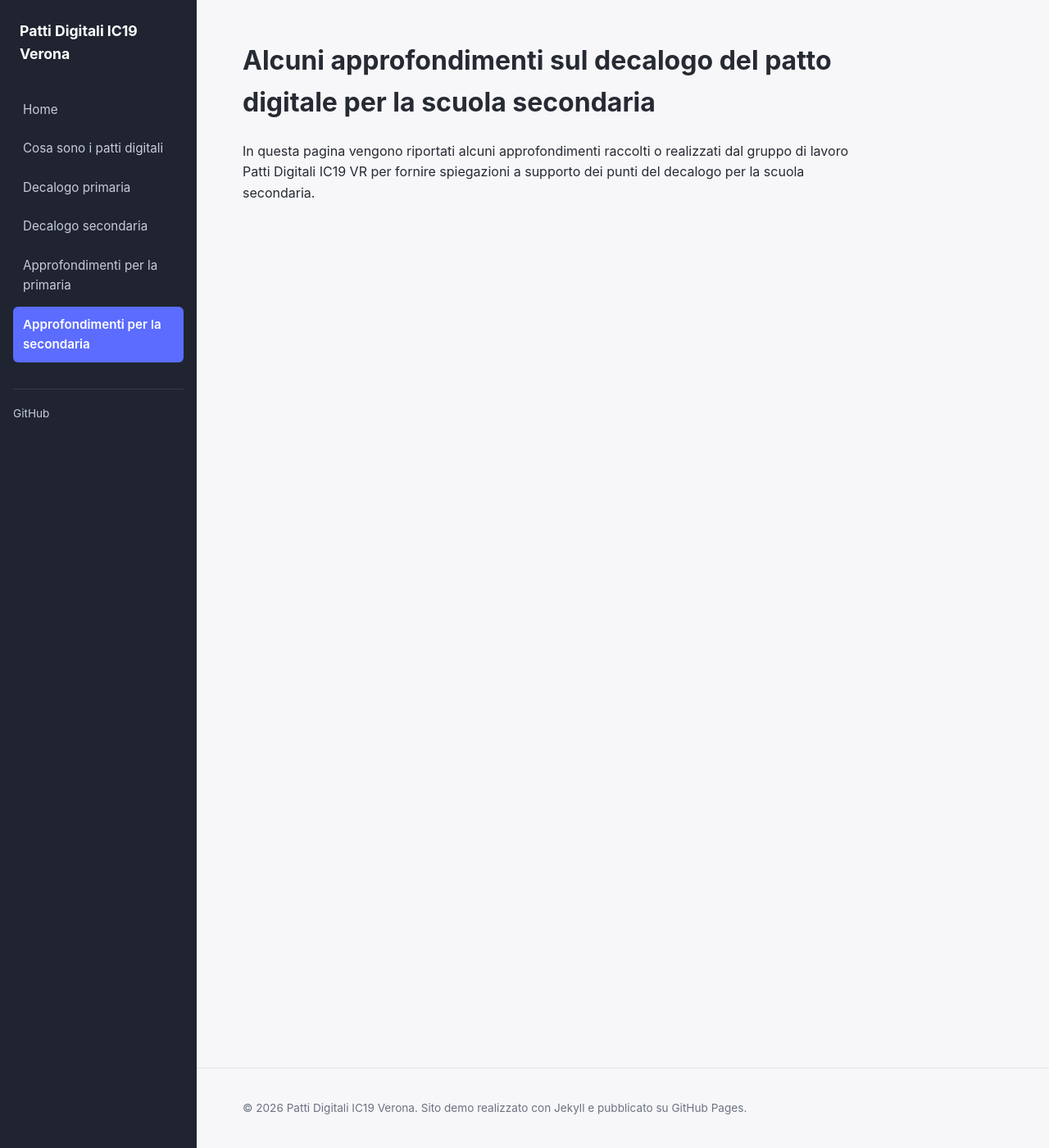
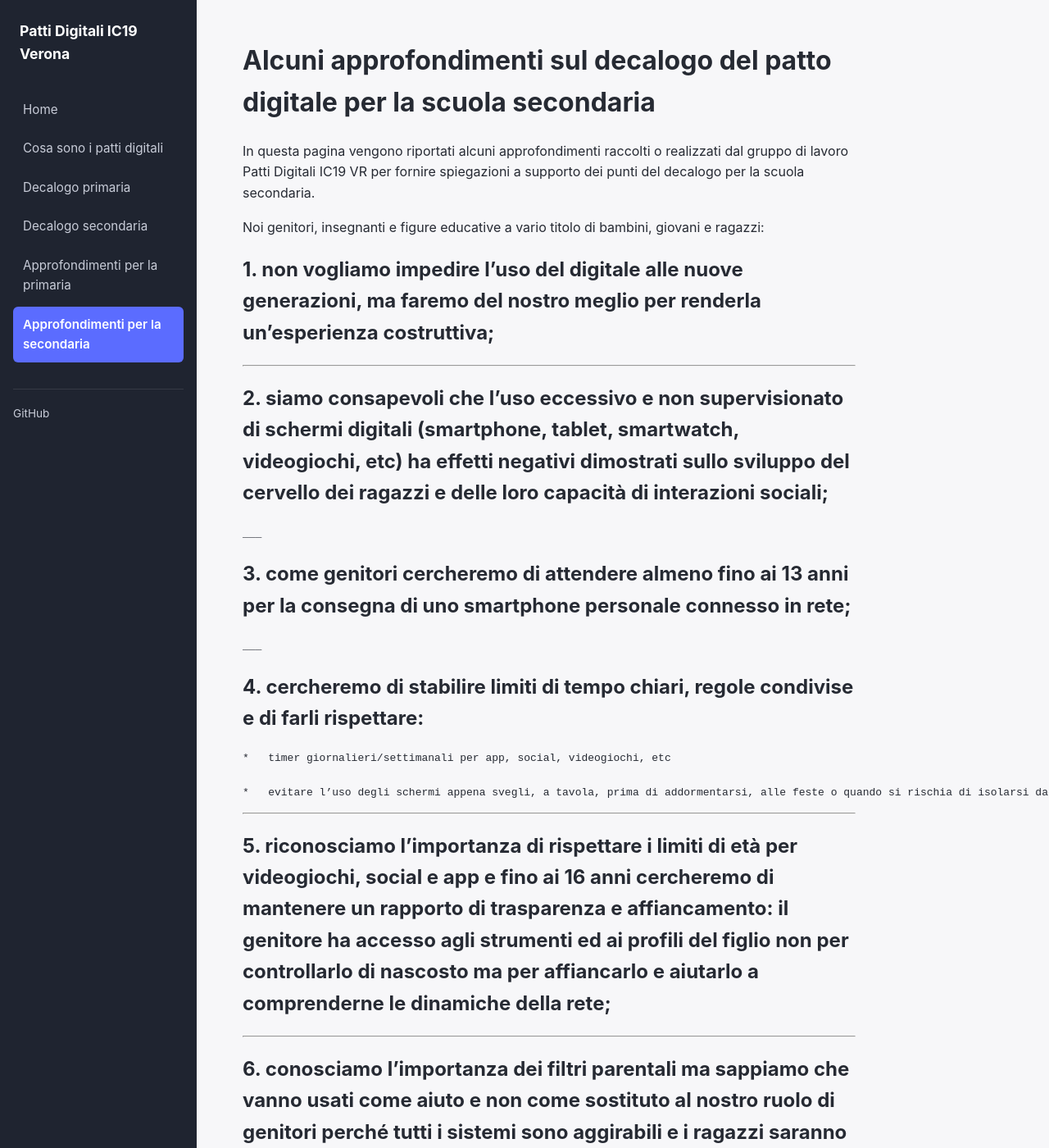
Before and after one commit to albvalente/prova, a Jekyll site: the page built from patto-digitale-secondaria-approfondimenti.md, in a window 1280 px wide and 1400 px high. Shown: the whole window at 82% size. Built offline with Jekyll 4.4.1, drawn with Linux system fonts in a browser that asks for light colours; some of the changed text lies outside the part shown.

Commit message:
Update patto-digitale-secondaria-approfondimenti.md

```diff
--- a/patto-digitale-secondaria-approfondimenti.md
+++ b/patto-digitale-secondaria-approfondimenti.md
@@ -3,6 +3,49 @@
 title: Schede di approfondimento sul patto digitale per la scuola secondaria
 permalink: /patto-digitale-secondaria-approfondimenti/
 ---
+
 # Alcuni approfondimenti sul decalogo del patto digitale per la scuola secondaria
 
 In questa pagina vengono riportati alcuni approfondimenti raccolti o realizzati dal gruppo di lavoro Patti Digitali IC19 VR per fornire spiegazioni a supporto dei punti del decalogo per la scuola secondaria.
+
+Noi genitori, insegnanti e figure educative a vario titolo di bambini, giovani e ragazzi:
+
+## 1.  non vogliamo impedire l’uso del digitale alle nuove generazioni, ma faremo del nostro meglio per renderla un’esperienza costruttiva;
+
+___
+
+## 2.  siamo consapevoli che l’uso eccessivo e non supervisionato di schermi digitali (smartphone, tablet, smartwatch, videogiochi, etc) ha effetti negativi dimostrati sullo sviluppo del cervello dei ragazzi e delle loro capacità di interazioni sociali;
+    ___
+
+## 3.  come genitori cercheremo di attendere almeno fino ai 13 anni per la consegna di uno smartphone personale connesso in rete;
+    ___
+
+## 4.  cercheremo di stabilire limiti di tempo chiari, regole condivise e di farli rispettare:
+
+    *   timer giornalieri/settimanali per app, social, videogiochi, etc
+
+    *   evitare l’uso degli schermi appena svegli, a tavola, prima di addormentarsi, alle feste o quando si rischia di isolarsi dagli amici
+
+___
+
+## 5.  riconosciamo l’importanza di rispettare i limiti di età per videogiochi, social e app e fino ai 16 anni cercheremo di mantenere un rapporto di trasparenza e affiancamento: il genitore ha accesso agli strumenti ed ai profili del figlio non per controllarlo di nascosto ma per affiancarlo e aiutarlo a comprenderne le dinamiche della rete;
+
+___
+
+## 6.  conosciamo l’importanza dei filtri parentali ma sappiamo che vanno usati come aiuto e non come sostituto al nostro ruolo di genitori perché tutti i sistemi sono aggirabili e i ragazzi saranno sempre un passo avanti a noi: la responsabilità genitoriale è nostra, non di Google. Andando avanti con l’età i filtri potranno essere rimossi se saremo riusciti a creare competenza e fiducia reciproca nell’uso del digitale
+
+___
+
+## 7.  ci rendiamo disponibili a sviluppare una riflessione condivisa sull’usanza della condivisione della geolocalizzazione tra genitori e figli e tra coetanei
+
+___
+
+## 8.  come genitori faremo del nostro meglio per fare squadra comune, cercare di dare il buon esempio nell’uso degli schermi digitali e per tenerci aggiornati anche partecipando alle iniziative sul digitale che verranno organizzate dalla scuola e dalle agenzie educative del territorio;
+
+___
+
+## 9.  cercheremo di sottoscrivere un accordo con i nostri figli alla consegna dello smartphone e di verificarlo periodicamente anche confrontandoci con altri genitori della stessa classe, squadra sportiva, etc.
+
+___
+
+## 10.  siamo consapevoli dei rischi presentati da un uso eccessivo dei sistemi di intelligenza artificiale e faremo del nostro meglio per educare i giovani ad un uso responsabile, graduale e consapevole.
```
